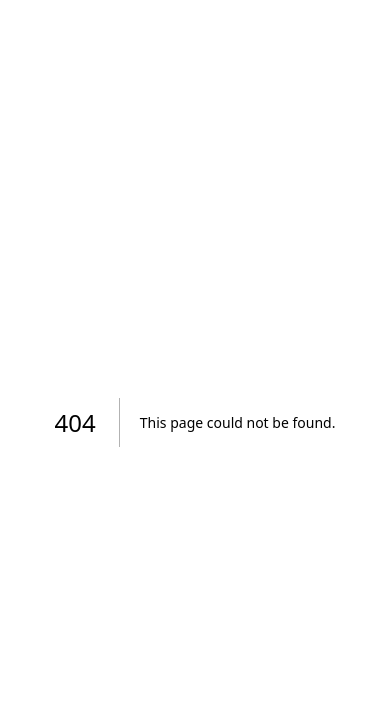
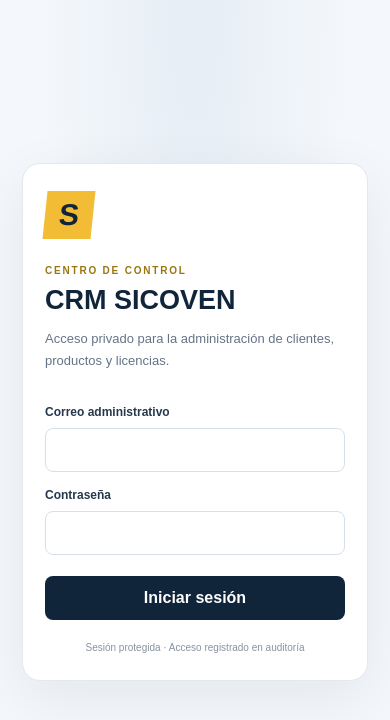
Before and after one commit to fenixlife1978/CRM-Sicoven, a Next.js app: page /login in a window 390 px wide. Before the commit this address had no page. Shown: the top 720 px of the page. Built offline with nearby package versions, Linux system fonts and the light colour scheme.

Commit message:
feat(crm): add responsive administrative sign-in screen

```diff
--- /dev/null
+++ b/src/app/login/page.tsx
@@ -0,0 +1,70 @@
+"use client";
+
+import { FormEvent, useState } from "react";
+import { useRouter } from "next/navigation";
+
+export default function LoginPage() {
+  const router = useRouter();
+  const [email, setEmail] = useState("");
+  const [password, setPassword] = useState("");
+  const [error, setError] = useState("");
+  const [busy, setBusy] = useState(false);
+
+  async function submit(event: FormEvent<HTMLFormElement>) {
+    event.preventDefault();
+    setError("");
+    setBusy(true);
+    try {
+      const response = await fetch("/api/auth/login", {
+        method: "POST",
+        headers: { "Content-Type": "application/json" },
+        body: JSON.stringify({ email, password })
+      });
+      const result = await response.json();
+      if (!response.ok) {
+        setError(typeof result.error === "string" ? result.error : "No se pudo iniciar sesión.");
+        return;
+      }
+      router.replace("/");
+      router.refresh();
+    } catch {
+      setError("No hay conexión con el servidor. Intenta nuevamente.");
+    } finally {
+      setBusy(false);
+    }
+  }
+
+  return (
+    <main className="login-shell">
+      <section className="login-card">
+        <div className="brand-mark">S</div>
+        <p className="eyebrow">CENTRO DE CONTROL</p>
+        <h1>CRM SICOVEN</h1>
+        <p className="intro">Acceso privado para la administración de clientes, productos y licencias.</p>
+        <form onSubmit={submit}>
+          <label htmlFor="email">Correo administrativo</label>
+          <input id="email" type="email" autoComplete="username" value={email} onChange={e => setEmail(e.target.value)} maxLength={254} required />
+          <label htmlFor="password">Contraseña</label>
+          <input id="password" type="password" autoComplete="current-password" value={password} onChange={e => setPassword(e.target.value)} maxLength={1024} required />
+          {error && <p className="error" role="alert">{error}</p>}
+          <button type="submit" disabled={busy}>{busy ? "Verificando…" : "Iniciar sesión"}</button>
+        </form>
+        <small>Sesión protegida · Acceso registrado en auditoría</small>
+      </section>
+      <style>{`
+        .login-shell{min-height:100vh;display:grid;place-items:center;padding:22px;background:radial-gradient(ellipse at top,#e5edf5 0,#f4f7fb 55%)}
+        .login-card{width:min(100%,420px);padding:36px;background:#fff;border:1px solid #e2e8f0;border-radius:18px;box-shadow:0 18px 60px #10243a12}
+        .brand-mark{width:48px;height:48px;display:grid;place-items:center;background:#f2bd35;color:#10243a;font-weight:900;font-size:30px;transform:skew(-6deg);margin-bottom:26px}
+        .eyebrow{font-size:10px;letter-spacing:1.8px;font-weight:800;color:#9a7610;margin:0 0 9px}
+        h1{font-size:27px;color:#10243a;margin:0}.intro{font-size:13px;line-height:1.7;color:#667487;margin:12px 0 26px}
+        form{display:grid;gap:9px}label{font-size:12px;font-weight:700;color:#26384c;margin-top:7px}
+        input{width:100%;border:1px solid #d7e0e9;border-radius:8px;padding:12px;color:#182536;background:#fff;outline:none}
+        input:focus{border-color:#244f73;box-shadow:0 0 0 3px #244f7315}
+        button{margin-top:12px;border:0;border-radius:8px;padding:13px;background:#10243a;color:#fff;font-weight:700}
+        button:disabled{opacity:.65;cursor:wait}.error{background:#fff0ef;color:#a32b24;border-radius:7px;padding:10px;font-size:12px}
+        .login-card>small{display:block;text-align:center;color:#8793a1;font-size:10px;margin-top:22px}
+        @media(max-width:480px){.login-card{padding:27px 22px}}
+      `}</style>
+    </main>
+  );
+}
```
